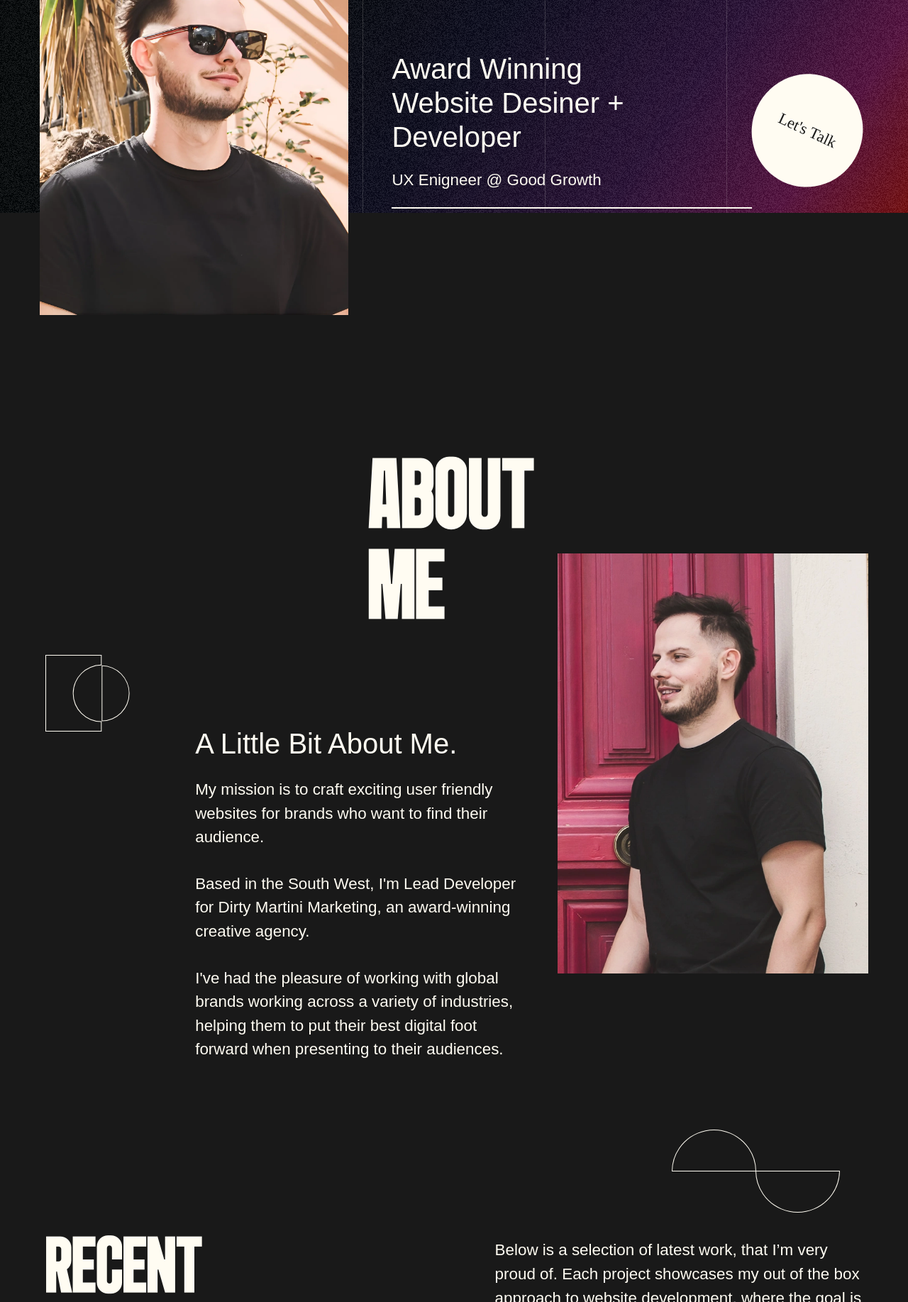
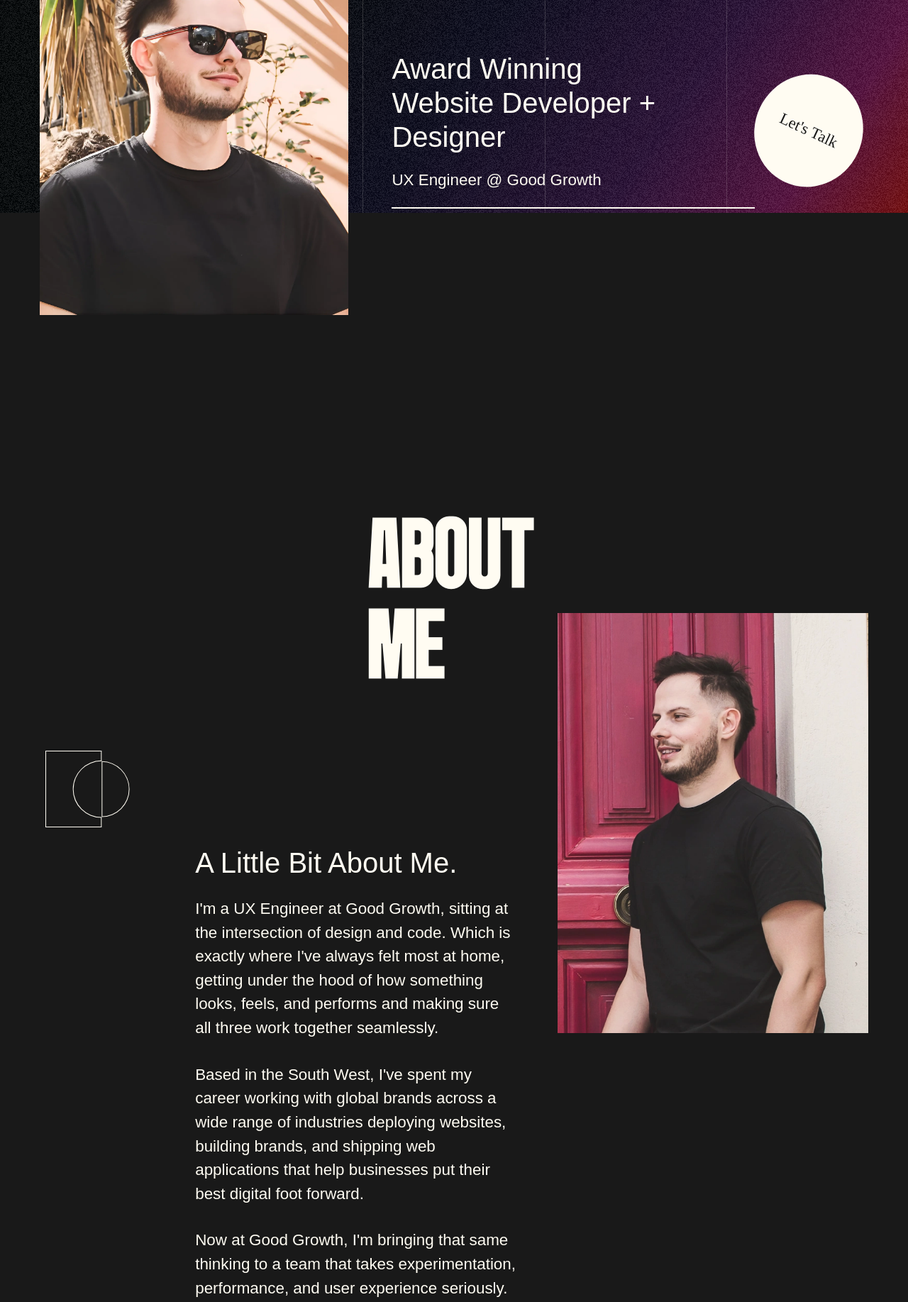
Before and after one commit to theconsigliere/mk, a website built with Parcel: page src/index.html in a window 1280 px wide. Shown: the part 500-2335 px from the top of the page at 71% size. Built offline with nearby package versions, Linux system fonts and the light colour scheme; some packages are replaced by stand-ins of ours; a web font is replaced by a local one; what splitting would draw is missing.

Commit message:
feat: more text changes

```diff
--- a/src/index.html
+++ b/src/index.html
@@ -212,12 +212,12 @@
                     <h3 class="neue-haas h-sub-title">Award Winning</h3>
                   </div>
                   <div class="text-holder">
-                    <h3 class="neue-haas h-sub-title">Website Desiner + Developer</h3>
+                    <h3 class="neue-haas h-sub-title">Website Developer + Designer</h3>
                   </div>
                 </div>
                 <div class="text-holder">
                   <p class="p-desc">
-                   UX Enigneer @
+                   UX Engineer @
                     <a target="new" href="https://good.growth.co.uk/"
                       >Good Growth</a
                     >
@@ -239,14 +239,6 @@
                   src="./images/main-image.webp"
                   alt="Maxwell Kirwin Developer & Designer"
                 />
-                <!-- <p class="i-disclaimer">
-                  Image courtesy of
-                  <a
-                    href="https://www.linkedin.com/in/alys-miller-13043413a/?originalSubdomain=uk"
-                    target="new"
-                    >Alys Miller</a
-                  >
-                </p> -->
               </div>
             </div>
           </div>
@@ -278,18 +270,13 @@
               <div class="text-holder ah_text_title">
                 <h3 class="neue-haas a-subtitle">A little bit about me.</h3>
               </div>
-              <p class="a-desc">
-                My mission is to craft exciting user friendly websites for
-                brands who want to find their audience.
+              <p class="a-desc">I'm a UX Engineer at Good Growth, sitting at the intersection of design and code. Which is exactly where I've always felt most at home, getting under the hood of how something looks, feels, and performs and making sure all three work together seamlessly.
               </p>
               <p class="a-desc">
-                Based in the South West, I'm Lead Developer for Dirty Martini
-                Marketing, an award-winning creative agency.
+              Based in the South West, I've spent my career working with global brands across a wide range of industries deploying websites, building brands, and shipping web applications that help businesses put their best digital foot forward.
               </p>
               <p class="a-desc">
-                I've had the pleasure of working with global brands working
-                across a variety of industries, helping them to put their best
-                digital foot forward when presenting to their audiences.
+              Now at Good Growth, I'm bringing that same thinking to a team that takes experimentation, performance, and user experience seriously.
               </p>
             </div>
           </div>
@@ -1419,8 +1406,7 @@
           <div class="c_box-section">
             <h2 class="ch_title" data-splitting>Contact</h2>
             <p>
-              Working with Businesses to Build Beautiful Brands & User focused
-              websites.
+              Turning Great Business into Even Better Digital Experiences.
             </p>
 
             <a href="mailto:hello@maxwellkirwin.co.uk" class="cc_email">
@@ -1434,12 +1420,6 @@
                 target="new"
                 class="menu-link"
                 >LinkedIn</a
-              >
-              <a
-                href="https://okaydev.co/u/maxwellkirwin"
-                target="new"
-                class="menu-link"
-                >OkayDev</a
               >
             </div>
           </div>
```
